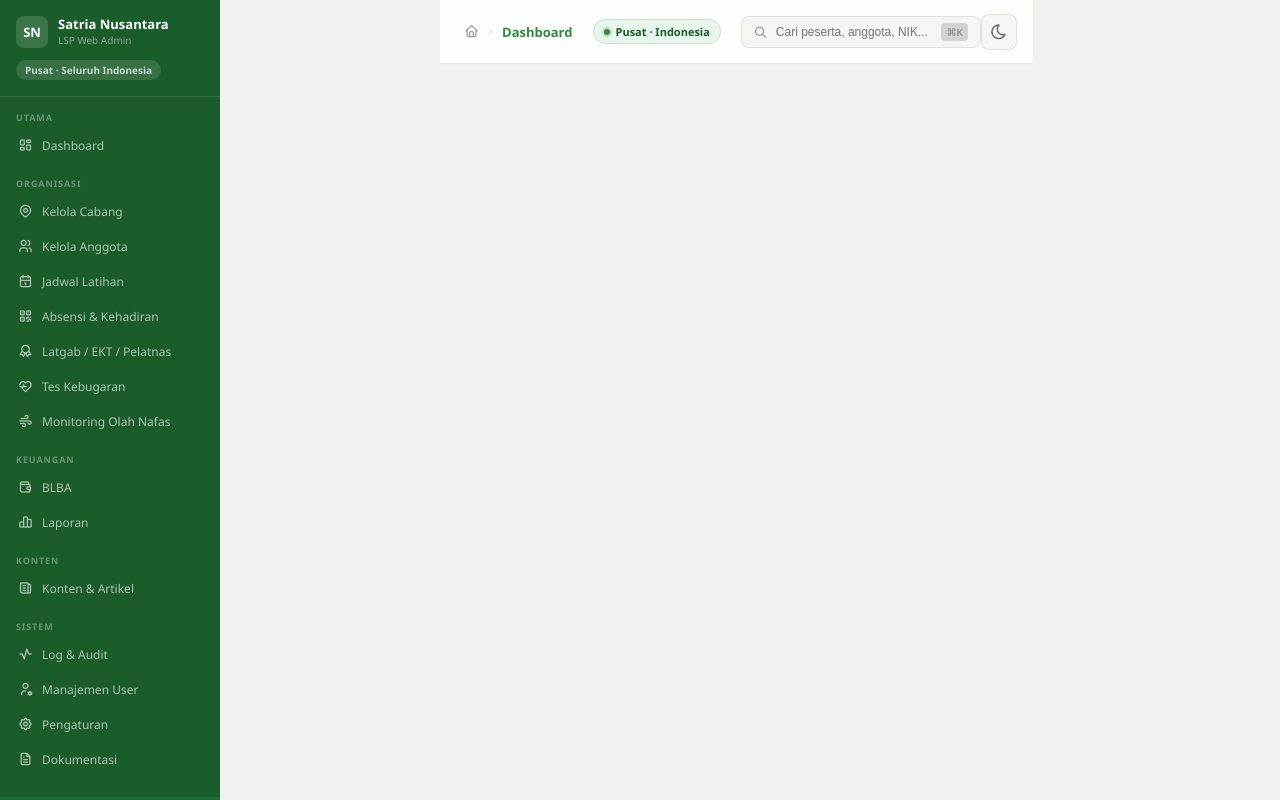
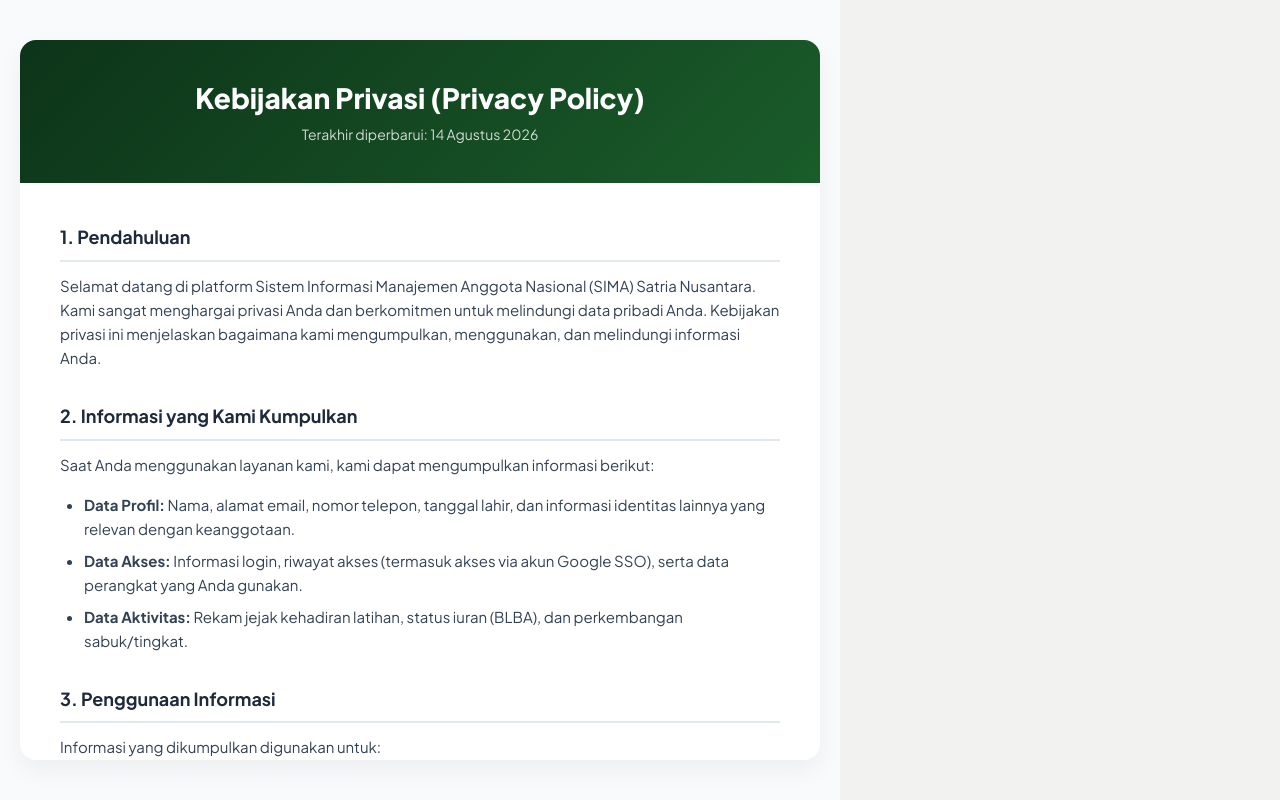
Before and after one commit to nuriyanto16/satria-nusantara, a Nuxt app in the folder frontend/: page /privacy-policy in a window 1280 px wide. Built offline with nearby package versions, Linux system fonts and the light colour scheme; sample sign-in values are in the browser's storage; what vue3-apexcharts would draw is missing.

Commit message:
Add privacy policy page and link from login

```diff
--- a/frontend/pages/login.vue
+++ b/frontend/pages/login.vue
@@ -124,7 +124,10 @@
 
         <div class="login-footer">
           <div class="login-version">Versi 8.0 (LSP-SIMA)</div>
-          <div class="login-org">© 2026 Yayasan Satria Nusantara</div>
+          <div class="login-org">
+            <nuxt-link to="/privacy-policy" style="color:var(--hijau); text-decoration:none; margin-right: 12px; font-weight: 600;">Kebijakan Privasi</nuxt-link>
+            © 2026 Yayasan Satria Nusantara
+          </div>
         </div>
       </div>
     </div>
--- /dev/null
+++ b/frontend/pages/privacy-policy.vue
@@ -0,0 +1,188 @@
+<template>
+  <div class="policy-page">
+    <div class="policy-container">
+      <div class="policy-header">
+        <h1 class="policy-title">Kebijakan Privasi (Privacy Policy)</h1>
+        <p class="policy-date">Terakhir diperbarui: 14 Agustus 2026</p>
+      </div>
+
+      <div class="policy-content">
+        <h2>1. Pendahuluan</h2>
+        <p>
+          Selamat datang di platform Sistem Informasi Manajemen Anggota Nasional (SIMA) Satria Nusantara.
+          Kami sangat menghargai privasi Anda dan berkomitmen untuk melindungi data pribadi Anda.
+          Kebijakan privasi ini menjelaskan bagaimana kami mengumpulkan, menggunakan, dan melindungi informasi Anda.
+        </p>
+
+        <h2>2. Informasi yang Kami Kumpulkan</h2>
+        <p>
+          Saat Anda menggunakan layanan kami, kami dapat mengumpulkan informasi berikut:
+        </p>
+        <ul>
+          <li><strong>Data Profil:</strong> Nama, alamat email, nomor telepon, tanggal lahir, dan informasi identitas lainnya yang relevan dengan keanggotaan.</li>
+          <li><strong>Data Akses:</strong> Informasi login, riwayat akses (termasuk akses via akun Google SSO), serta data perangkat yang Anda gunakan.</li>
+          <li><strong>Data Aktivitas:</strong> Rekam jejak kehadiran latihan, status iuran (BLBA), dan perkembangan sabuk/tingkat.</li>
+        </ul>
+
+        <h2>3. Penggunaan Informasi</h2>
+        <p>
+          Informasi yang dikumpulkan digunakan untuk:
+        </p>
+        <ul>
+          <li>Mengelola dan memverifikasi keanggotaan Anda di Yayasan Satria Nusantara.</li>
+          <li>Memberikan akses ke fitur-fitur pada sistem, seperti laporan presensi dan pembayaran.</li>
+          <li>Berkomunikasi dengan Anda mengenai pembaruan sistem, jadwal latihan, atau pengumuman penting lainnya.</li>
+          <li>Menganalisis data statistik perkembangan cabang untuk keperluan internal yayasan.</li>
+        </ul>
+
+        <h2>4. Berbagi Data dengan Pihak Ketiga</h2>
+        <p>
+          Kami tidak akan menjual, menyewakan, atau menukar data pribadi Anda kepada pihak ketiga.
+          Data Anda hanya akan dibagikan jika diwajibkan oleh hukum atau untuk keperluan operasional teknis dengan mitra yang terikat perjanjian kerahasiaan (contoh: layanan hosting dan pembayaran gateway seperti Xendit).
+        </p>
+
+        <h2>5. Keamanan Data</h2>
+        <p>
+          Kami menerapkan standar keamanan teknis dan administratif yang ketat untuk melindungi data Anda dari akses, perubahan, atau pengungkapan yang tidak sah.
+        </p>
+
+        <h2>6. Hak Pengguna</h2>
+        <p>
+          Anda memiliki hak untuk meminta akses, perbaikan, atau penghapusan data pribadi Anda dari sistem kami.
+          Silakan hubungi administrator cabang atau pusat untuk melakukan pengajuan tersebut.
+        </p>
+
+        <h2>7. Hubungi Kami</h2>
+        <p>
+          Jika Anda memiliki pertanyaan mengenai kebijakan privasi ini, silakan hubungi kami melalui:<br>
+          Email: <strong>admin@satria-nusantara.org</strong><br>
+          Alamat: Sekretariat Pusat Yayasan Satria Nusantara
+        </p>
+      </div>
+
+      <div class="policy-footer">
+        <button class="btn-back" @click="goBack">
+          <i class="ti ti-arrow-left"></i> Kembali ke Halaman Login
+        </button>
+      </div>
+    </div>
+  </div>
+</template>
+
+<script setup>
+import { useRouter } from 'vue-router'
+
+definePageMeta({
+  title: 'Kebijakan Privasi',
+  layout: false
+})
+
+const router = useRouter()
+const goBack = () => {
+  router.back()
+}
+</script>
+
+<style scoped>
+@import url('https://fonts.googleapis.com/css2?family=Plus+Jakarta+Sans:wght@400;500;600;700;800&display=swap');
+
+.policy-page {
+  min-height: 100vh;
+  background-color: #f8fafc;
+  font-family: 'Plus Jakarta Sans', 'Inter', sans-serif;
+  padding: 40px 20px;
+  display: flex;
+  justify-content: center;
+}
+
+.policy-container {
+  background: #ffffff;
+  max-width: 800px;
+  width: 100%;
+  border-radius: 16px;
+  box-shadow: 0 10px 25px rgba(0,0,0,0.05);
+  overflow: hidden;
+}
+
+.policy-header {
+  background: linear-gradient(135deg, #0d3419 0%, #1a5c2a 100%);
+  color: #fff;
+  padding: 40px 40px;
+  text-align: center;
+}
+
+.policy-title {
+  margin: 0 0 10px 0;
+  font-size: 28px;
+  font-weight: 800;
+}
+
+.policy-date {
+  margin: 0;
+  font-size: 14px;
+  opacity: 0.8;
+}
+
+.policy-content {
+  padding: 40px;
+  color: #334155;
+  line-height: 1.6;
+}
+
+.policy-content h2 {
+  font-size: 18px;
+  color: #1e293b;
+  margin-top: 32px;
+  margin-bottom: 12px;
+  font-weight: 700;
+  border-bottom: 2px solid #e2e8f0;
+  padding-bottom: 8px;
+}
+
+.policy-content h2:first-child {
+  margin-top: 0;
+}
+
+.policy-content p {
+  margin-bottom: 16px;
+  font-size: 15px;
+}
+
+.policy-content ul {
+  padding-left: 24px;
+  margin-bottom: 24px;
+}
+
+.policy-content li {
+  margin-bottom: 8px;
+  font-size: 15px;
+}
+
+.policy-footer {
+  padding: 24px 40px;
+  background: #f1f5f9;
+  border-top: 1px solid #e2e8f0;
+  text-align: center;
+}
+
+.btn-back {
+  background: #ffffff;
+  border: 1px solid #cbd5e1;
+  padding: 10px 20px;
+  border-radius: 8px;
+  font-family: inherit;
+  font-weight: 600;
+  color: #475569;
+  cursor: pointer;
+  transition: all 0.2s ease;
+  display: inline-flex;
+  align-items: center;
+  gap: 8px;
+}
+
+.btn-back:hover {
+  background: #f8fafc;
+  color: #1a5c2a;
+  border-color: #1a5c2a;
+}
+</style>
```
